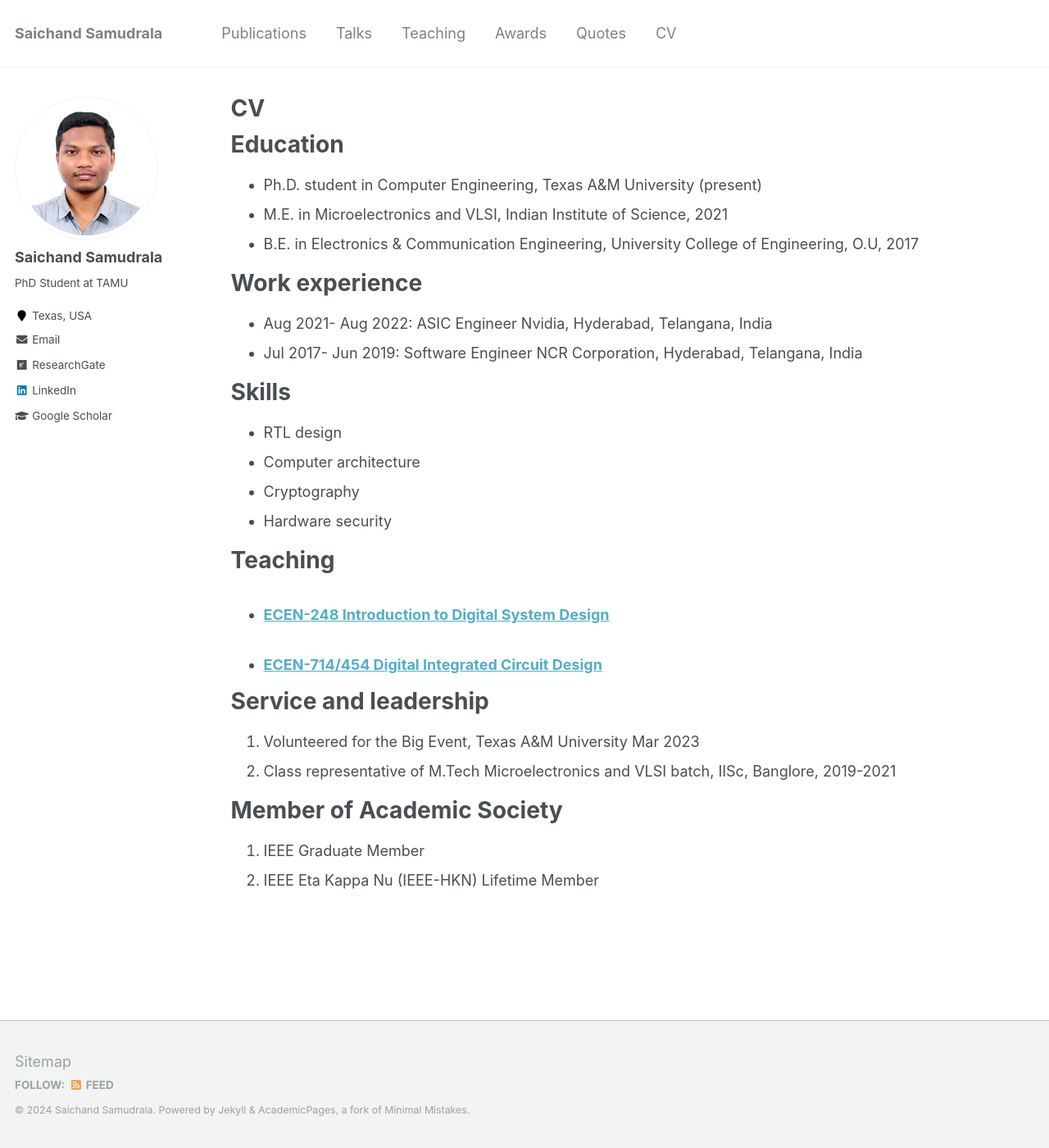
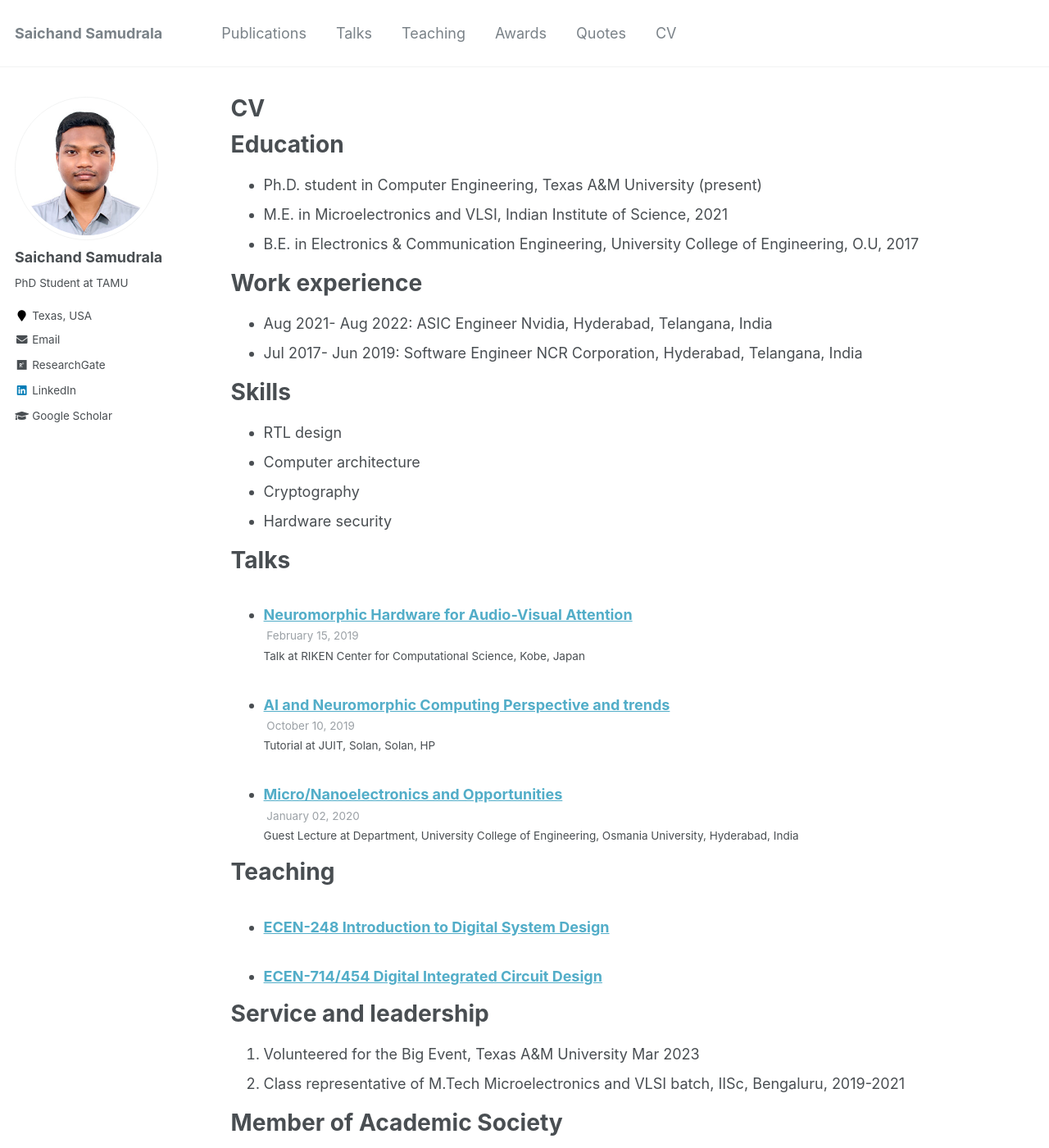
Before and after one commit to SaichandSamudrala2022/SaichandSamudrala.github.io, a Jekyll site: the page built from _pages/cv.md, in a window 1280 px wide and 1400 px high. Shown: the whole window at 82% size. Built offline with Jekyll 4.4.1, drawn with Linux system fonts in a browser that asks for light colours.

Commit message:
updated description in talks

```diff
--- a/_pages/cv.md
+++ b/_pages/cv.md
@@ -41,11 +41,11 @@ Skills
 #  {% endfor %}</ul>
 -->
 
-<!-- Talks
+Talks
 ======
   <ul>{% for post in site.talks %}
     {% include archive-single-talk-cv.html %}
-  {% endfor %}</ul> -->
+  {% endfor %}</ul>
 
 Teaching
 ======
@@ -57,7 +57,7 @@ Service and leadership
 ======
 
 1. Volunteered for the Big Event, Texas A&M University Mar 2023 <br>
-2. Class representative of M.Tech Microelectronics and VLSI batch, IISc, Banglore, 2019-2021 <br>
+2. Class representative of M.Tech Microelectronics and VLSI batch, IISc, Bengaluru, 2019-2021 <br>
 
 
 Member of Academic Society
--- /dev/null
+++ b/_talks/2020-01-02-talk-1.md
@@ -0,0 +1,14 @@
+---
+title: "Micro/Nanoelectronics and Opportunities"
+collection:  Guest Lecture
+type: "Guest Lecture"
+permalink: /talks/2020-01-02-talk-1
+venue: "Department, University College of
+Engineering, Osmania University"
+date: 2020-01-02
+location: "Hyderabad, India"
+---
+
+
+This presentation was part of a Guest Lecture at the Department of Electronics and Communication Engineering, University College of
+Engineering, Osmania University, Hyderabad. This presentation introduces about the emerging research areas in Micro/Nanoelectronics and Opportunities.
```
Also changed, not shown: _talks/2012-03-01-talk-1.md (deleted, +0 -12 lines).
